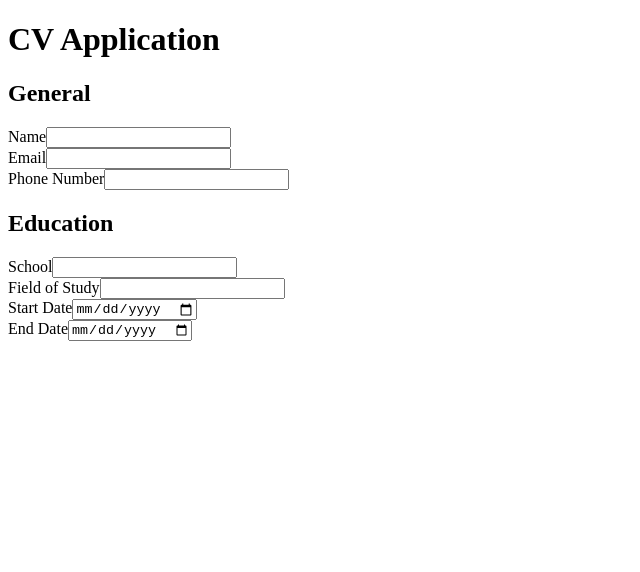
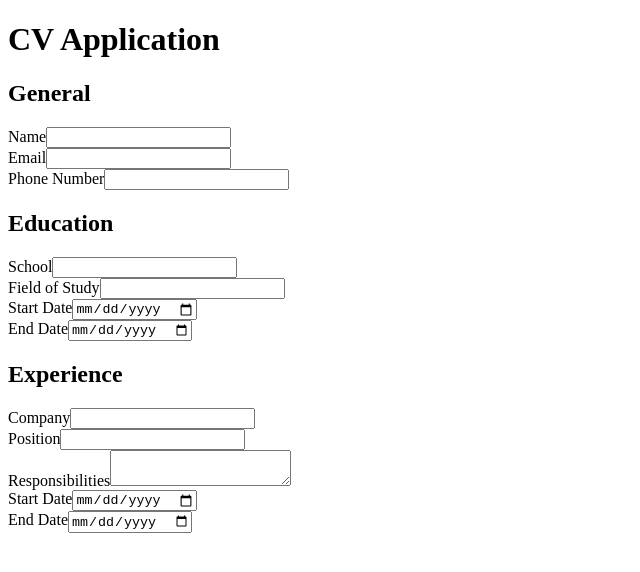
Before and after one commit to vins123sinned/cv-application, a React (Vite) app: page / in a window 1280 px wide. Shown: the top 572 px of the page, without its empty margins (0-640 px from the left). Built offline with nearby package versions, Linux system fonts and the light colour scheme.

Commit message:
Add experience section fields

```diff
--- a/src/App.jsx
+++ b/src/App.jsx
@@ -1,6 +1,7 @@
 import './App.css'
 import { General } from './General.jsx'
 import { Education } from './Education.jsx'
+import { Experience } from './Experience.jsx'
 
 function App() {
   return (
@@ -8,6 +9,7 @@ function App() {
       <h1>CV Application</h1>
       <General />
       <Education />
+      <Experience />
     </>
   )
 }
--- a/src/Education.jsx
+++ b/src/Education.jsx
@@ -5,12 +5,12 @@ function Education() {
 		{
 			id: 'school',
 			name: 'school',
-			text: 'School',
+			label: 'School',
 		},
 		{
 			id: 'study',
 			name: 'study',
-			text: 'Field of Study',
+			label: 'Field of Study',
 		},
 	]
 	return (
--- /dev/null
+++ b/src/Experience.jsx
@@ -0,0 +1,29 @@
+import { SubForm } from "./SubForm";
+
+function Experience() {
+	const fields = [
+		{
+			id: 'company',
+			name: 'company',
+			label: 'Company',
+		},
+		{
+			id: 'position',
+			name: 'position',
+			label: 'Position',
+		},
+		{
+			id: 'responsibilities',
+			name: 'responsibilities',
+			label: 'Responsibilities',
+			type: 'textarea',
+		},
+	]
+	return (
+		<section className="experience">
+			<SubForm title="Experience" fields={fields} />
+		</section>
+	)
+}
+
+export { Experience }
--- a/src/FormField.jsx
+++ b/src/FormField.jsx
@@ -1,10 +1,15 @@
 import { Input } from './Input.jsx'
 
-function FormField({ type = 'text', text, id, name}) {
+function FormField({ type = 'text', label, id, name}) {
 	return (
-		<div className="form-field" key={id}>
-			<label htmlFor={id}>{text}</label>
-			<Input type={type} id={id} name={name} />
+		<div className="form-field">
+			<label htmlFor={id}>{label}</label>
+			{
+				type === 'textarea' ?
+				<textarea id={id} name={name} />
+				:
+				<Input type={type} id={id} name={name} />
+			}
 		</div>
 	)
 }
--- a/src/General.jsx
+++ b/src/General.jsx
@@ -4,18 +4,18 @@ function General() {
 	const fields = [{
 		id: 'name',
 		name: 'name',
-		text: 'Name',
+		label: 'Name',
 	},
 	{
 		id: 'email',
 		name: 'email',
-		text: 'Email',
+		label: 'Email',
 		type: 'email',
 	},
 	{
 		id: 'phone-number',
 		name: 'phone_number',
-		text: 'Phone Number',
+		label: 'Phone Number',
 		type: 'tel',
 	}];
 
@@ -23,7 +23,7 @@ function General() {
 		<section className="general">
 				<h2>General</h2>
 				{fields.map((field) =>
-					<FormField type={field.type} text={field.text} id={field.id} name={field.name} key={field.id} />
+					<FormField type={field.type} label={field.label} id={field.id} name={field.name} key={field.id} />
 				)}
 		</section>
 	)
--- a/src/SubForm.jsx
+++ b/src/SubForm.jsx
@@ -6,17 +6,18 @@ function SubForm({ title, fields }) {
 		<section className="sub-form">
 			<h2>{title}</h2>
 			{fields.map((field) =>
-				<FormField type={field.type} text={field.text} id={field.id} name={field.name} />
+				<FormField type={field.type} label={field.label} id={field.id} name={field.name} key={field.id} />
 			)}
+			{/*This could be its own component!*/}
 			<FormField
 				type="date"
-				text="Start Date"
+				label="Start Date"
 				id="start-date"
 				name="start_date"
 			/>
 			<FormField
 				type="date"
-				text="End Date"
+				label="End Date"
 				id="end-date"
 				name="end_date"
 			/>
```
